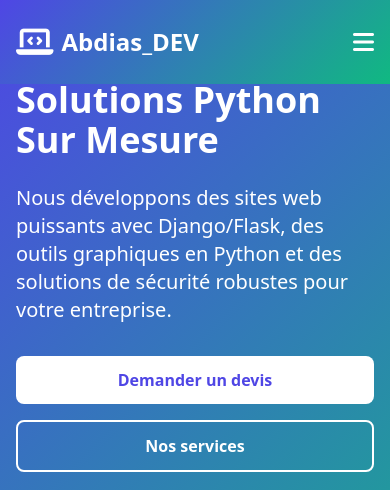
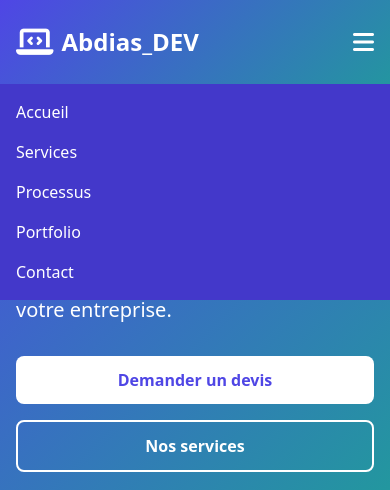
Before and after one commit to AbdiasDWM/cr-ation, a plain HTML site: page index.html in a window 390 px wide. Both pictures are taken after a click on the button 363 px from the left and 42 px from the top of the page. Shown: the top 490 px of the page. Drawn offline with nearby package versions, Linux system fonts and the light colour scheme.

Commit message:
Update index.html

```diff
--- a/index.html
+++ b/index.html
@@ -207,6 +207,15 @@
             </div>
         </div>
     </header>
+    <script>
+  const menuToggle = document.getElementById('menu-toggle');
+  const mobileMenu = document.getElementById('mobile-menu');
+
+  menuToggle.addEventListener('click', () => {
+    mobileMenu.classList.toggle('hidden');
+  });
+</script>
+
 
     <!-- Hero Section -->
     <section id="accueil" class="gradient-bg text-white py-20">
@@ -577,4 +586,5 @@
             <div class="text-center mb-16">
                 <h2 class="text-3xl font-bold text-gray-800 mb-4">Questions Fréquentes</h2>
                 <p class="text-gray-600 max-w-2xl mx-auto">Trouvez des réponses aux questions les plus courantes sur nos
+                </p>
 </html>
```
